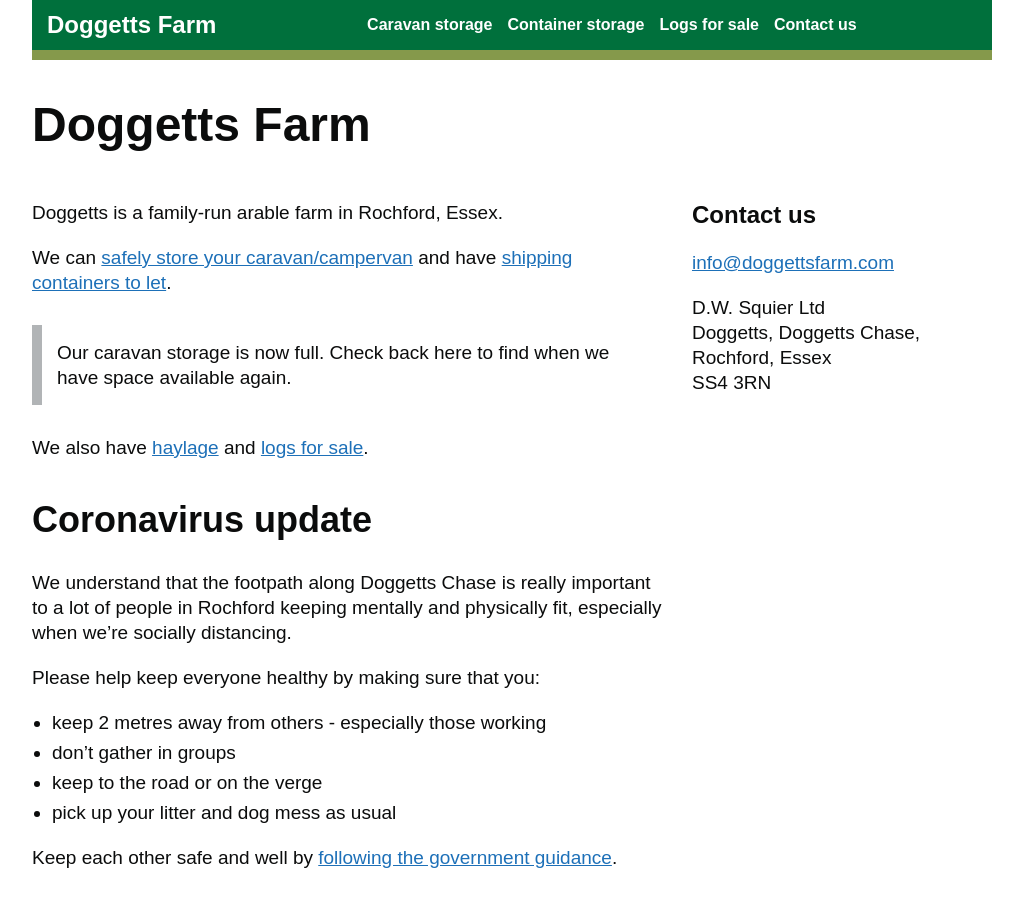
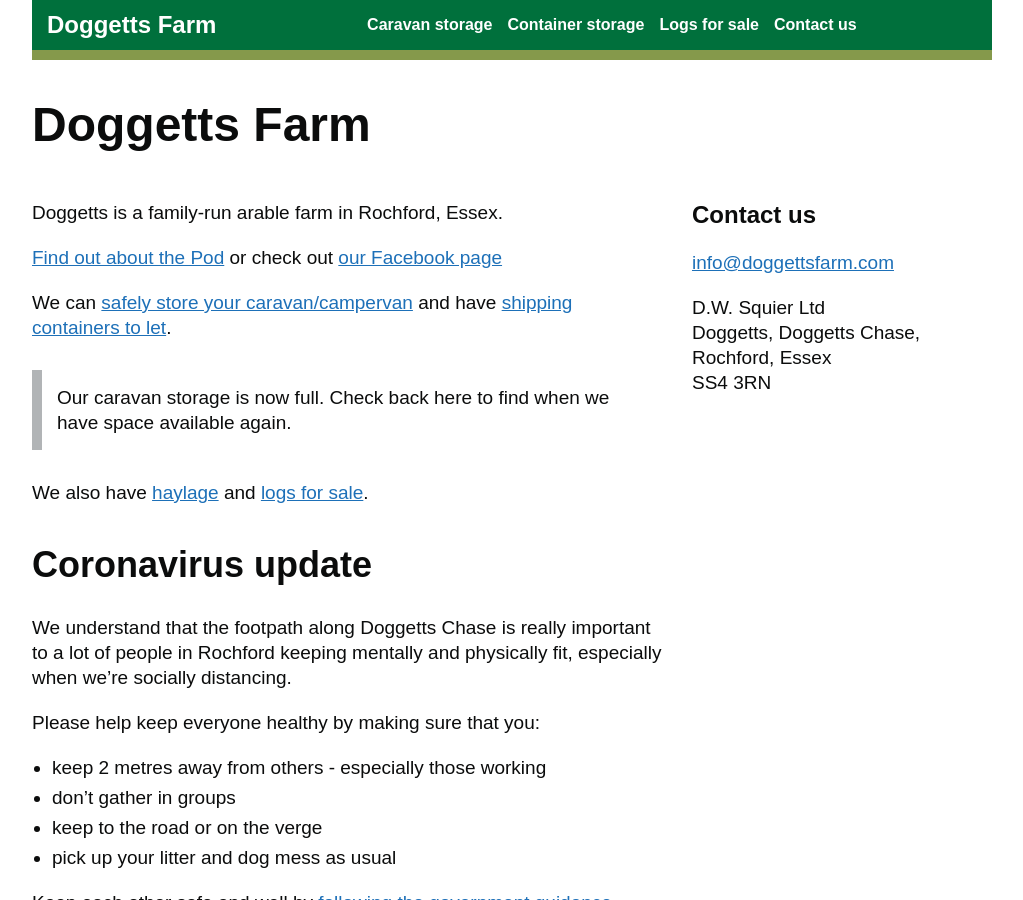
Before and after one commit to doggettsfarm/doggettsfarm.com, a Jekyll site: the page built from index.md, in a window 1280 px wide and 900 px high. Shown: the whole window, without its empty margins (128-1151 px from the left). Built offline with Jekyll 4.4.1, drawn with Linux system fonts in a browser that asks for light colours.

Commit message:
Add link to the pod to the home page

```diff
--- a/index.md
+++ b/index.md
@@ -10,6 +10,9 @@ hide_breadcrumbs: true
 
 {:.govuk-body}
 Doggetts is a family-run arable farm in Rochford, Essex.
+
+{:.govuk-body}
+[Find out about the Pod](/pod) or check out [our Facebook page](https://www.facebook.com/Doggettsfarm/)
 
 {:.govuk-body}
 We can [safely store your caravan/campervan](/caravan-storage) and have [shipping containers to let](container-storage).
```
